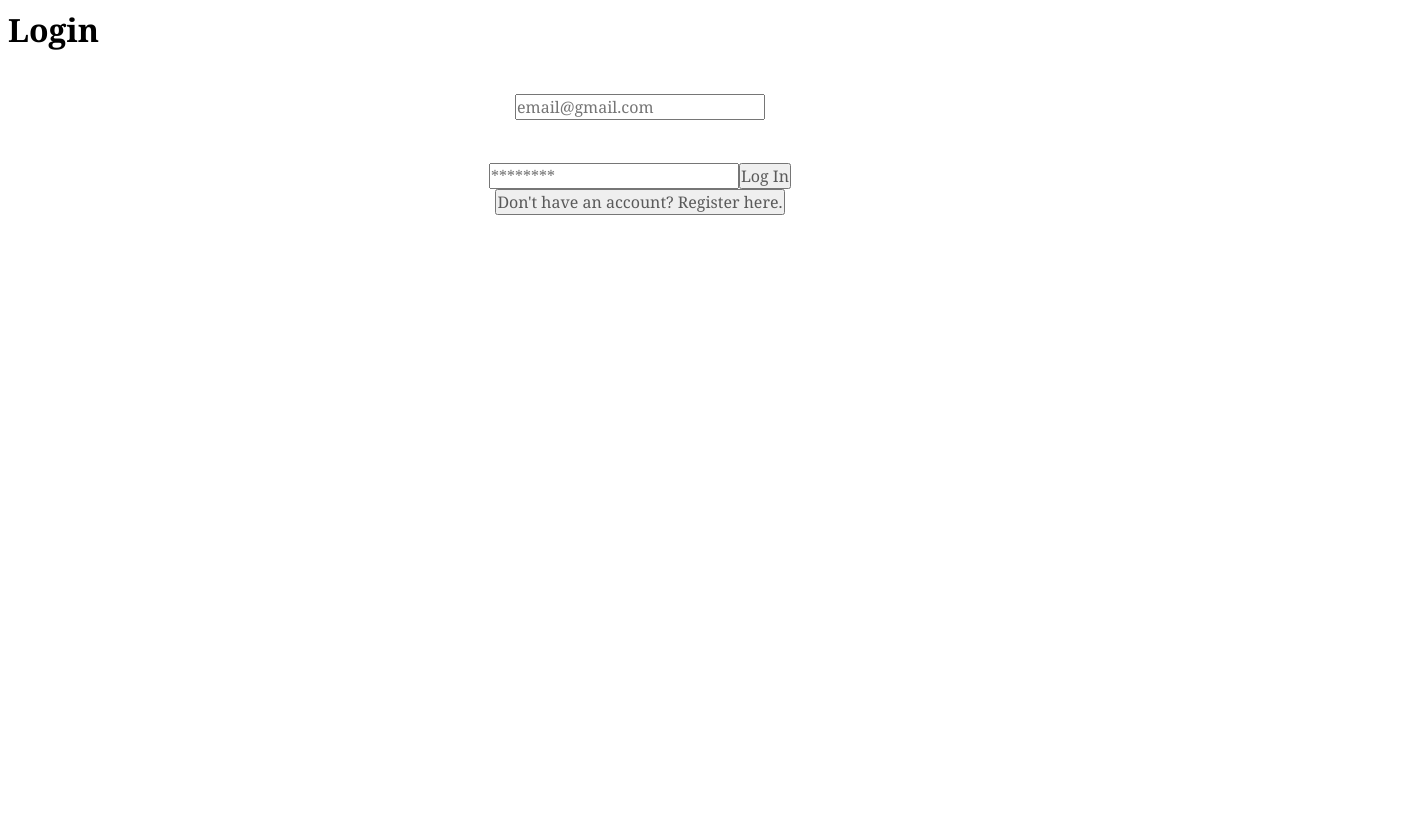
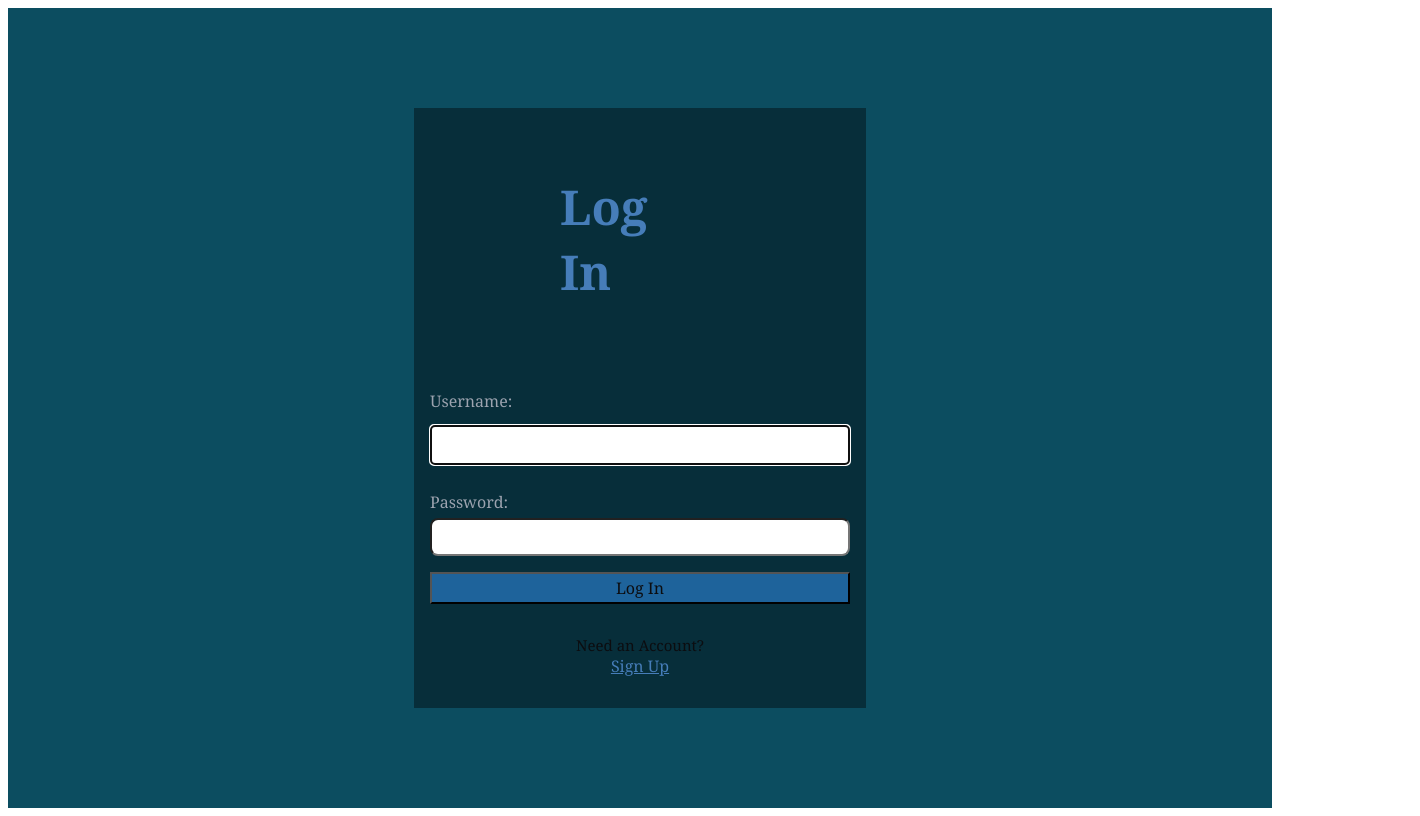
Before and after one commit to IsmailiGresa/DS_Grupi13, a React (Vite) app in the folder reapp/reapp/vite-project/: page /login in a window 1280 px wide. Shown: the whole page, 1420 px wide, since content can reach past the window. Built offline with nearby package versions, Linux system fonts and the light colour scheme.

Commit message:
Update Login.jsx

```diff
--- a/reapp/reapp/vite-project/src/Pages/Login.jsx
+++ b/reapp/reapp/vite-project/src/Pages/Login.jsx
@@ -1,25 +1,108 @@
-import React, { useState } from "react";
+import { useRef, useState, useEffect, useContext } from 'react';
+//import AuthContext from "./context/AuthProvider";
+//import axios from './api/axios';
+const LOGIN_URL = '/auth';
+import "./signuplogin.css";
 
-export const Login = (props) => {
-    const [email, setEmail] = useState('');
-    const [pass, setPass] = useState('');
+const Login = () => {
+    //const { setAuth } = useContext(AuthContext);
+    const userRef = useRef();
+    const errRef = useRef();
 
-    const handleSubmit = (e) => {
+    const [user, setUser] = useState('');
+    const [pwd, setPwd] = useState('');
+    const [errMsg, setErrMsg] = useState('');
+    const [success, setSuccess] = useState(false);
+
+    useEffect(() => {
+        userRef.current.focus();
+    }, [])
+
+    useEffect(() => {
+        setErrMsg('');
+    }, [user, pwd])
+
+    const handleSubmit = async (e) => {
         e.preventDefault();
-        console.log(email);
+
+        try {
+            const response = await axios.post(LOGIN_URL,
+                JSON.stringify({user, pwd}),
+                {
+                    headers: { 'Content-Type': 'application/json' },
+                    withCredentials: true
+                }
+            );
+            console.log(JSON.stringify(response?.data));
+            //console.log(JSON.stringify(response));
+            const accessToken = response?.data?.accessToken;
+            const roles = response?.data?.roles;
+            setAuth({ user, pwd, roles, accessToken });
+            setUser('');
+            setPwd('');
+            setSuccess(true);
+        } catch (err) {
+            if (!err?.response) {
+                setErrMsg('No Server Response');
+            } else if (err.response?.status === 400) {
+                setErrMsg('Missing Username or Password');
+            } else if (err.response?.status === 401) {
+                setErrMsg('Unauthorized');
+            } else {
+                setErrMsg('Login Failed');
+            }
+            errRef.current.focus();
+        }
     }
 
     return (
-        <div className="auth-form-container">
-            <h2>Login</h2>
-            <form className="login-form" onSubmit={handleSubmit}>
-                <label htmlFor="email">email</label>
-                <input value={email} onChange={(e) => setEmail(e.target.value)}type="email" placeholder="email@gmail.com" id="email" name="email" />
-                <label htmlFor="password">password</label>
-                <input value={pass} onChange={(e) => setPass(e.target.value)} type="password" placeholder="********" id="password" name="password" />
-                <button type="submit">Log In</button>
-            </form>
-            <button className="link-btn" onClick={() => props.onFormSwitch('register')}>Don't have an account? Register here.</button>
+        <div className="main-container my-selector body-log">
+            {success ? (
+                <section className="section-info">
+                    <h1 className="hone-h1">You are logged in!</h1>
+                    <br />
+                    <p className="html-tags">
+                        <a className="sign-link" href="#">Go to Home</a>
+                    </p>
+                </section>
+            ) : (
+
+                <section className="section-info ">
+                    <p ref={errRef} className={errMsg ? "error-message" : "offscreen"} aria-live="assertive">{errMsg}</p>
+                    <h1 className="hone-h1">Log In</h1>
+                    <form className="form-ls" onSubmit={handleSubmit}>
+                        <label className="inp-label" htmlFor="username">Username:</label>
+                        <input
+                            className="textarea-text"
+                            type="text"
+                            id="username"
+                            ref={userRef}
+                            autoComplete="off"
+                            onChange={(e) => setUser(e.target.value)}
+                            value={user}
+                            required
+                        />
+
+                        <label className="inp-label" htmlFor="password">Password:</label>
+                        <input
+                            className="textarea-text"
+                            type="password"
+                            id="password"
+                            onChange={(e) => setPwd(e.target.value)}
+                            value={pwd}
+                            required
+                        />
+                        <button className="validbtn">Log In</button>
+                    </form>
+                    <p className="html-tags">
+                        Need an Account?<br />
+                        <span className="inline-element">
+                            {/*put router link here*/}
+                            <a className="sign-link" href="#">Sign Up</a>
+                        </span>
+                    </p>
+                </section>
+            )}
         </div>
     )
 }
```
